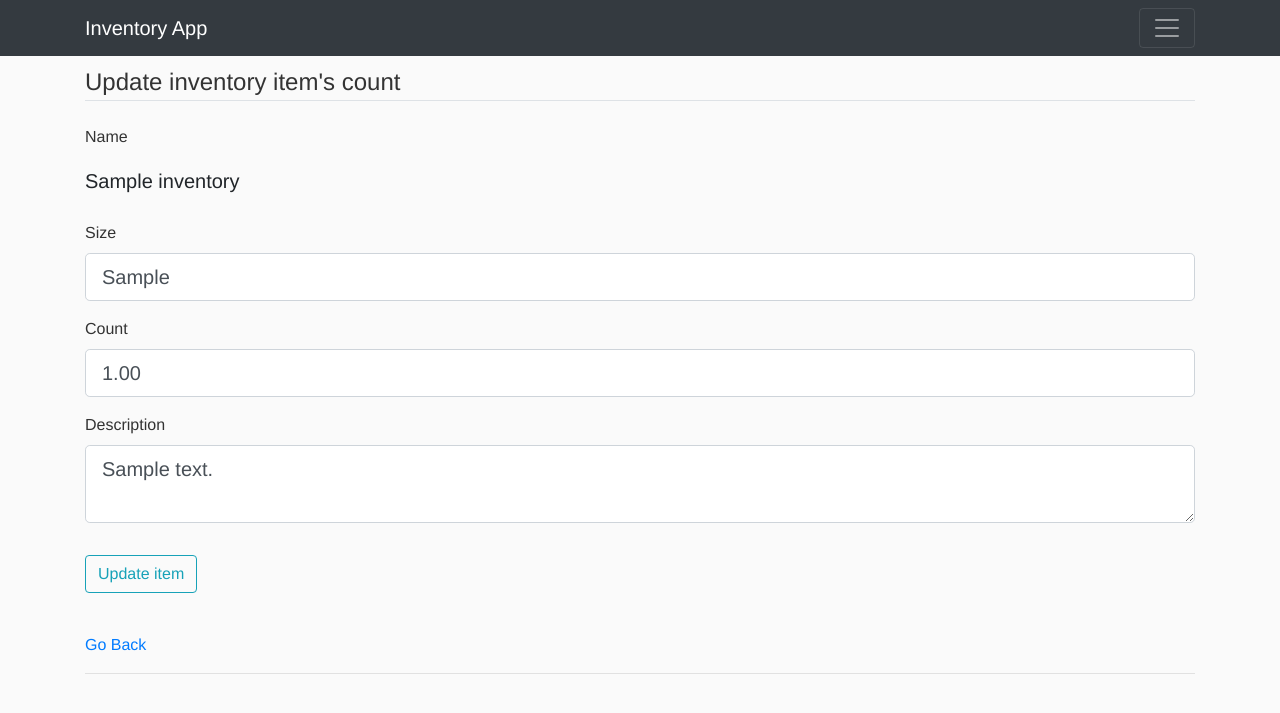
After one commit to chuac/InventoryApp, a Flask app: page /inventory/1/update in a window 1280 px wide. The commit adds this page. Shown: the top 713 px of the page. Run offline with Flask 2, Linux system fonts and the light colour scheme; tables that the repository leaves empty hold one stand-in row (values such as "Sample post"); some libraries are stand-ins or nearby versions.

Commit message:
Renamed 'new_inventory' to 'new_item'. New util function to calculate time delta. Plus some fixing up of decimal places (truncating zeroes)

```diff
--- a/inventoryapp/inventory/forms.py
+++ b/inventoryapp/inventory/forms.py
@@ -1,11 +1,19 @@
 from flask_wtf import FlaskForm
 from wtforms import StringField, DecimalField, SubmitField, TextAreaField
-from wtforms.validators import DataRequired
+from wtforms.validators import DataRequired, Length
 
 
 class InventoryForm(FlaskForm):
-    name = StringField('Name', validators=[DataRequired()])
+    name = StringField('Name', validators=[DataRequired(), Length(min=2, max=20)])
     size = StringField('Size')
     count = DecimalField('Count', validators=[DataRequired()])
     description = TextAreaField('Description')
     submit = SubmitField('Add item')
+
+
+class UpdateInventoryItemForm(FlaskForm):
+    name = StringField('Name', validators=[DataRequired(), Length(min=2, max=20)])
+    size = StringField('Size')
+    count = DecimalField('Count', validators=[DataRequired()])
+    description = TextAreaField('Description')
+    submit = SubmitField('Update item')
--- a/inventoryapp/inventory/routes.py
+++ b/inventoryapp/inventory/routes.py
@@ -1,45 +1,53 @@
 from datetime import datetime
-from decimal import *
-from flask import Blueprint, render_template, redirect, url_for
+from decimal import Decimal
+from flask import Blueprint, render_template, redirect, url_for, request, flash
 from flask_login import current_user, login_required
 from inventoryapp import db
 from inventoryapp.models import Inventory
-from inventoryapp.inventory.forms import InventoryForm
+from inventoryapp.inventory.forms import InventoryForm, UpdateInventoryItemForm
+from inventoryapp.inventory.utils import calc_time_delta, remove_exponent
 
 inven = Blueprint('inventory', __name__) # pass in the name of our blueprint too: "inventory". set it to "inven" here so no collisions
 
 
-i = [
-    {
-        'id': '1',
-        'name': 'Milk',
-        'count': '2',
-        'size': '2L'
-    },
-    {
-        'id': '2',
-        'name': 'Chocolate',
-        'count': '12',
-        'size': '70g'
-    }
-]
-
 @inven.route('/inventory')
 def inventory():
-
     all_inventory = Inventory.query.order_by(Inventory.last_updated).all()
 
-    return render_template('inventory.html', inventory = all_inventory, i=i)
+    return render_template('inventory.html', inventory = all_inventory, calc_time_delta = calc_time_delta, remove_exponent = remove_exponent)
 
 
+@inven.route('/inventory/<int:id>') # view a singular item
+def item(id):
+    item = Inventory.query.get_or_404(id)
+    return render_template('item.html', title = item.name, item = item)
+
 @inven.route('/inventory/new', methods=['GET', 'POST'])
-def new_inventory():
+def new_item():
     form = InventoryForm()
     if form.validate_on_submit():
-        inventory = Inventory(name = form.name.data, size = form.size.data, count = form.count.data, description = form.description.data)
+        item = Inventory(name = form.name.data, size = form.size.data, count = form.count.data, description = form.description.data)
 
-        db.session.add(inventory)
+        db.session.add(item)
         db.session.commit()
         flash("New item added", 'success')
         return redirect(url_for('inventory.inventory')) # inventory route in inventory package?
-    return render_template('new_inventory.html', form = form)
+    return render_template('new_item.html', form = form)
+
+
+@inven.route('/inventory/<int:id>/update', methods=['GET', 'POST'])
+def update_item(id):
+    form = UpdateInventoryItemForm()
+    item = Inventory.query.get_or_404(id)
+    if form.validate_on_submit(): # user submitted valid updated post
+        item.count = form.count.data
+        item.last_updated = datetime.utcnow() # update the last updated time for this item to "now"
+        db.session.commit()
+        flash('Your item has been updated!', 'success')
+        return redirect(url_for('inventory.inventory', id = item.id)) # should redirect to url_for('inventory.item') but not implemented yet, so just go back to inventory
+    elif request.method == 'GET': # user just visited the edit page of their item so we populate the field with the current item's data
+        form.name.data = item.name
+        form.size.data = item.size
+        form.count.data = item.count # can't remove exponent here because the Form is set to a DecimalField anyways
+        form.description.data = item.description
+    return render_template('update.html', title = 'Update item count', form = form, remove_exponent = remove_exponent)
--- /dev/null
+++ b/inventoryapp/templates/update.html
@@ -0,0 +1,66 @@
+{% extends 'layout.html' %}
+
+{% block body %}
+
+<div>
+    <form action="" method="POST"> <!-- it'll post the action onto the same route we're already on -->
+        {{ form.hidden_tag() }} <!-- adds a CSRF token (Cross Site Request Forgery) to protect against attacks -->
+        <fieldset class="form-group"> <!-- Bootstrap stuff to make it look nicer -->
+            <legend class="border-bottom mb-4">Update inventory item's count</legend> <!-- border at bottom with margin 4-->
+            <div class="form-group">
+                {{ form.name.label(class="form-control-label") }} <!-- Prints label for our name field. The class stuff in parenthesis is just Bootstrap-->
+
+                {{ form.name(class="form-control-plaintext form-control-lg") }} <!-- display the item name as plaintext as we're not allowing edits to name on this page -->
+
+            </div>
+            <div class="form-group">
+                {{ form.size.label(class="form-control-label") }} <!-- these fields, like size, correspond to the variables set in our forms.py -->
+                {% if form.size.errors %} <!-- error found in form input -->
+                    {{ form.size(class="form-control form-control-lg is-invalid") }} <!-- show a form input box with Bootstrap is-invalid style-->
+                    <div class="invalid-feedback"> <!-- Bootstrap style -->
+                        {% for error in form.size.errors %} <!-- iterate and render all the errors -->
+                            <span>{{ error }}</span>
+                        {% endfor %}
+                    </div>
+                {% else %}
+                    {{ form.size(class="form-control form-control-lg") }} <!-- renders the actual field for our username, plus some Bootstrap-->
+                {% endif %}
+            </div>
+            <div class="form-group">
+                {{ form.count.label(class="form-control-label") }} <!-- Prints label for our count field. The class stuff in parenthesis is just Bootstrap-->
+                {% if form.count.errors %} <!-- error found in form input -->
+                    {{ form.count(class="form-control form-control-lg is-invalid") }} <!-- show a form input box with Bootstrap is-invalid style-->
+                    <div class="invalid-feedback"> <!-- Bootstrap style -->
+                        {% for error in form.count.errors %} <!-- iterate and render all the errors -->
+                            <span>{{ error }}</span>
+                        {% endfor %}
+                    </div>
+                {% else %}
+                    {{ form.count(class="form-control form-control-lg") }} <!-- renders the actual field for our count, plus some Bootstrap-->
+                {% endif %}
+            </div>
+            <div class="form-group">
+                {{ form.description.label(class="form-control-label") }} <!-- these fields, like description, correspond to the variables set in our forms.py -->
+                {% if form.description.errors %} <!-- error found in form input -->
+                    {{ form.description(class="form-control form-control-lg is-invalid") }} <!-- show a form input box with Bootstrap is-invalid style-->
+                    <div class="invalid-feedback"> <!-- Bootstrap style -->
+                        {% for error in form.description.errors %} <!-- iterate and render all the errors -->
+                            <span>{{ error }}</span>
+                        {% endfor %}
+                    </div>
+                {% else %}
+                    {{ form.description(class="form-control form-control-lg") }} <!-- renders the actual field for our username, plus some Bootstrap-->
+                {% endif %}
+            </div>
+        </fieldset>
+        <div class="form-group">
+            {{ form.submit(class="btn btn-outline-info") }} <!-- our submit button styled with Bootstrap "Info" button style + an outline -->
+        </div>
+    </form>
+</div>
+
+<br>
+<a href="{{url_for('inventory.inventory')}}">Go Back</a>
+<hr>
+
+{% endblock body%}
```
Also changed, not shown: inventoryapp/inventory/utils.py (+38 -0 lines), inventoryapp/templates/inventory.html (+4 -4 lines), inventoryapp/site.db, inventoryapp/templates/item.html (added), inventoryapp/templates/new_item.html (renamed from inventoryapp/templates/new_inventory.html).
